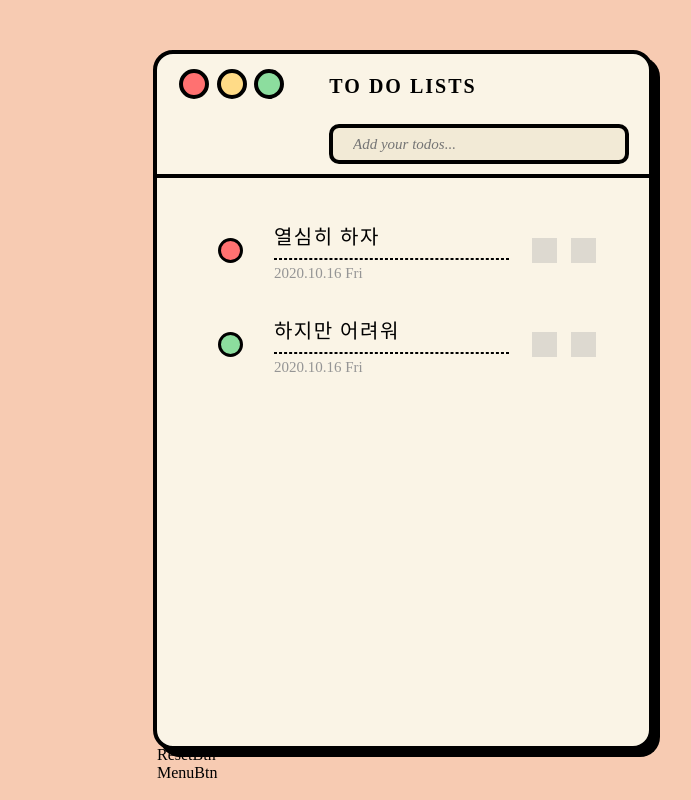
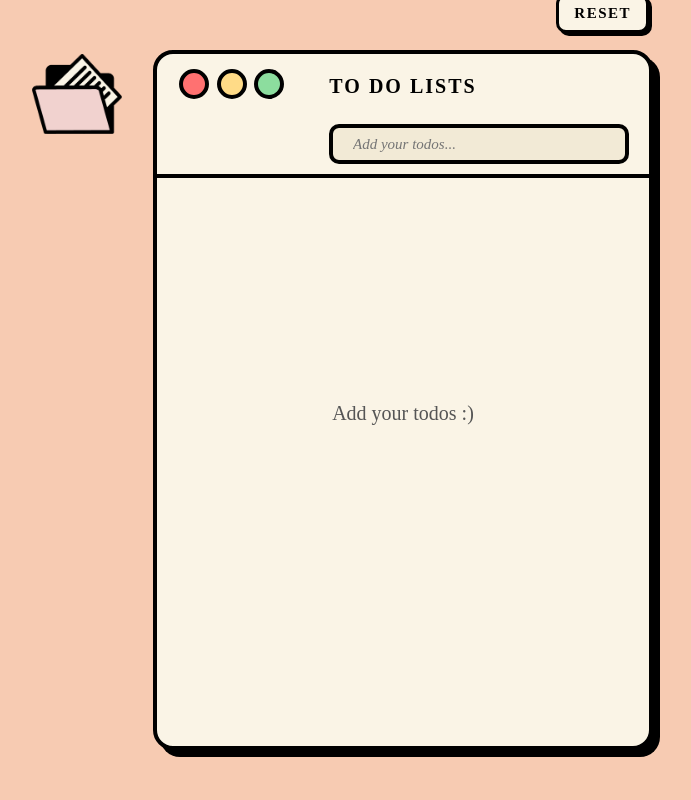
Before and after one commit to dongoc/retro_todo, a React (Create React App) app in the folder React/client/: page / in a window 1280 px wide. Shown: the whole page, without its empty margins (237-928 px from the left). Built offline with nearby package versions, Linux system fonts and the light colour scheme; grey boxes are pictures that could not be loaded; a web font is replaced by a local one.

Commit message:
completed client except server side

```diff
--- a/React/client/src/components/App.js
+++ b/React/client/src/components/App.js
@@ -2,8 +2,6 @@ import React, { useState, useEffect } from "react";
 import sql from '../apis/sql';
 import Header from "./Header";
 import TodoList from "./TodoList";
-import ResetBtn from "./ResetBtn";
-import MenuBtn from "./MenuBtn";
 
 const App =() => {
   const [todoItem, setTodoItem] = useState('');
@@ -14,16 +12,17 @@ const App =() => {
 
   useEffect(() => {
     console.log('app', todoItem);
+    // getTodoLists();
   }, [todoItem])
 
   const getTodoLists = async () => {
     const data = await sql.get('/todos');
     console.log(data);
-    // setTodoLists(data);
+    // TODO : setTodoLists(data);
   }
 
   const setTodo = () => {
-    // sql.post('/todos', input)
+    // TODO : sql.post('/todos', input)
   }
 
   return (
@@ -38,8 +37,10 @@ const App =() => {
         setIsOnCompleted={setIsOnCompleted}
       />
       <TodoList todoLists={todoLists}/>
-      <ResetBtn />
-      <MenuBtn />
+      <button className="reset">
+        <p>RESET</p>
+      </button>
+      <img className="category_img" src={require('../image/document.png')} alt="sort by category"></img>
     </div>
   );
 };
--- a/React/client/src/components/MenuBtn.js
+++ /dev/null
@@ -1,9 +0,0 @@
-import React from "react";
-
-const MenuBtn =() => {
-  return (
-    <div>MenuBtn</div>
-  );
-};
-
-export default MenuBtn;
--- a/React/client/src/components/ResetBtn.js
+++ /dev/null
@@ -1,9 +0,0 @@
-import React from "react";
-
-const ResetBtn =() => {
-  return (
-    <div>ResetBtn</div>
-  );
-};
-
-export default ResetBtn;
--- a/React/client/src/components/TodoList.js
+++ b/React/client/src/components/TodoList.js
@@ -1,21 +1,8 @@
 import React from "react";
 import TodoListEntry from "./TodoListEntry";
 
-const TodoList =({/*todoLists*/}) => {
-  const todoLists = [
-    {
-      id: 1,
-      progress: 'not_started',
-      content: '열심히 하자',
-      createdAt: '2020.10.16 Fri'
-    },
-    {
-      id: 2,
-      progress: 'completed',
-      content: '하지만 어려워',
-      createdAt: '2020.10.16 Fri'
-    },
-  ]
+const TodoList =({todoLists}) => {
+
   const renderTodoLists = () => {
     return todoLists.map((todo) => {
       return <TodoListEntry key={todo.id} todo={todo}/>
--- a/React/client/src/components/TodoListEntry.js
+++ b/React/client/src/components/TodoListEntry.js
@@ -5,7 +5,6 @@ const TodoListEntry = ({todo}) => {
   const [isEdit, setIsEdit] = useState(false);
   const [progressStatus, setProgressStatus] = useState(todo.progress);
 
-  console.log(progressStatus)
   const onProgressBtnClick = () => {
     const NEXT_STATUS = {
       not_started: 'in_progress',
--- a/React/client/src/index.css
+++ b/React/client/src/index.css
@@ -250,7 +250,7 @@ hr {
 
 /* filter */
 
-#reset {
+.reset {
   background: #faf4e6;
   border: 3px solid #000000;
   border-radius: 10px;
@@ -268,19 +268,19 @@ hr {
   cursor: pointer;
 }
 
-#reset:hover {
+.reset:hover {
   position: absolute;
   background: #f2ead6;
   box-shadow: 0px 0px 0px #000000;
 }
 
-#reset p {
+.reset p {
   margin: 0px 5px;
   letter-spacing: 1.5px;
   font-weight: bold;
 }
 
-#category_img {
+.category_img {
   position: absolute;
   width: 90px;
   height: 80px;
@@ -289,7 +289,7 @@ hr {
   cursor: pointer;
 }
 
-#category_img:hover {
+.category_img:hover {
   width: 100px;
   height: 90px;
 }
```
Also changed, not shown: React/client/src/image/document.png (added).
